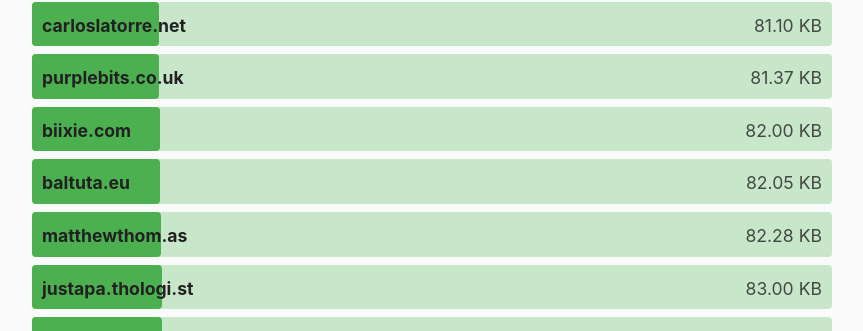
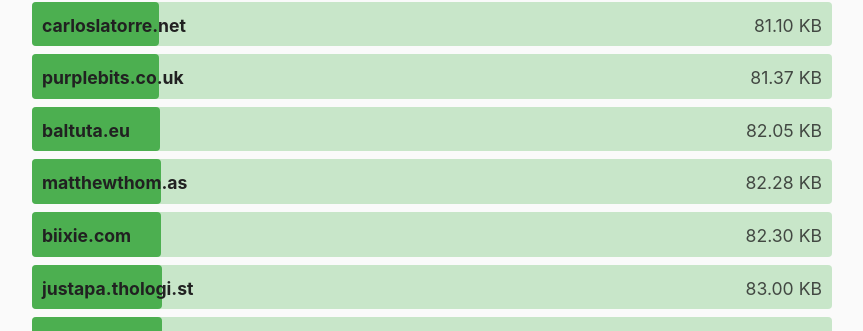
Before and after one commit to kevquirk/512kb.club, a Jekyll site: the page built from index.md, in a window 1280 px wide and 900 px high, scrolled down 22729 px. Shown: the part 140-471 px from the top of the window, without its empty margins (208-1071 px from the left). Built offline with Jekyll 4.4.1, drawn with Linux system fonts in a browser that asks for light colours.

Commit message:
Make page size more precise

```diff
--- a/_data/sites.yml
+++ b/_data/sites.yml
@@ -450,7 +450,7 @@
 
 - domain: biixie.com
   url: https://biixie.com/
-  size: 82.0
+  size: 82.3
   last_checked: 2025-08-10
 
 - domain: binyam.in
```
